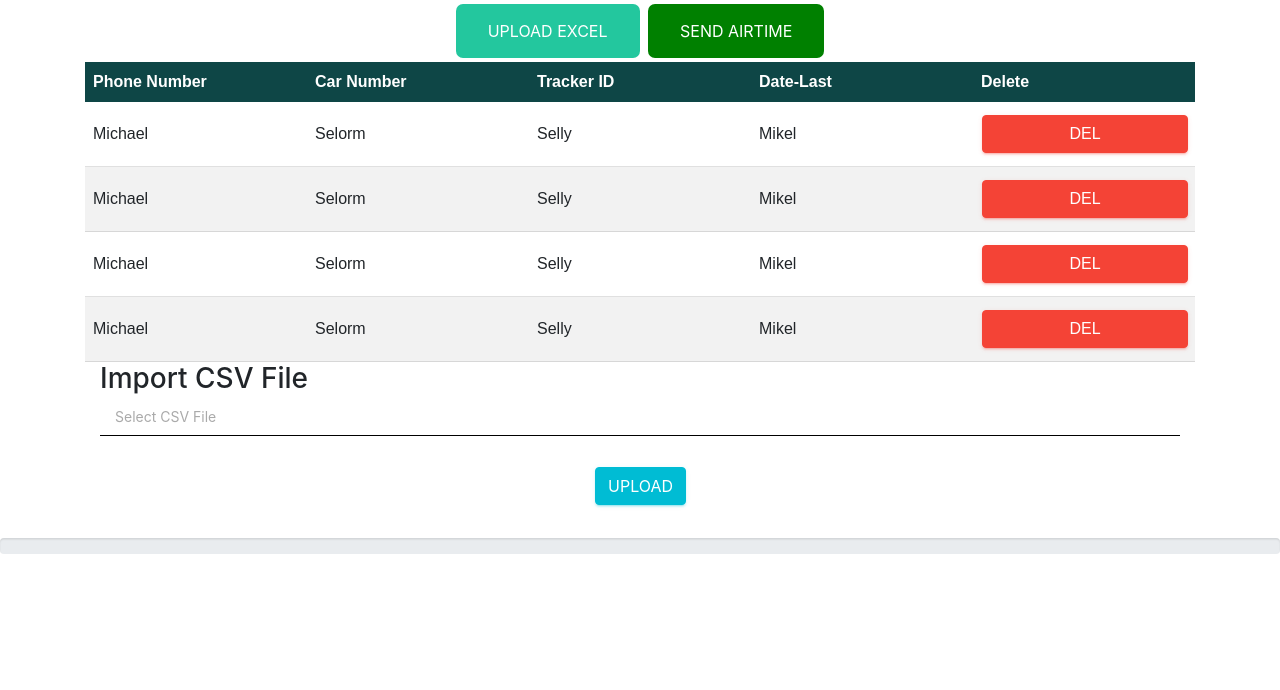
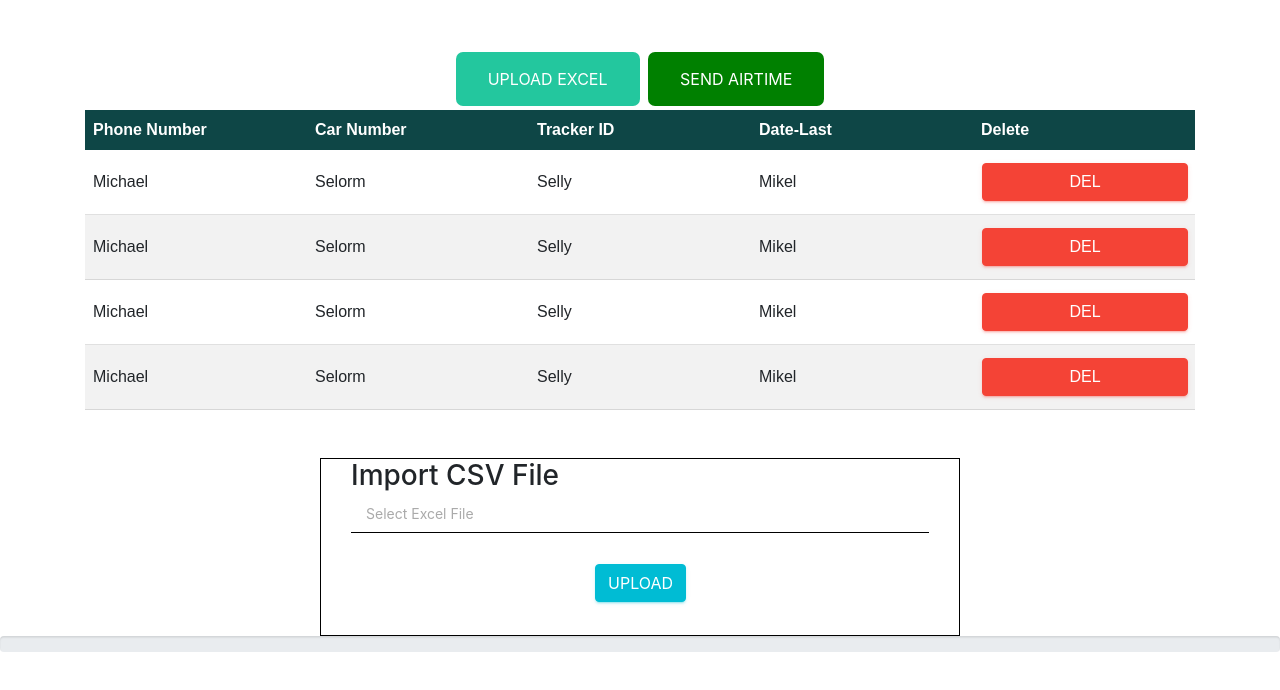
Before and after one commit to mselorm/AirtimeBot, a plain HTML site: page airtimeBot/home/control/table.html in a window 1280 px wide. Drawn offline with nearby package versions, Linux system fonts and the light colour scheme; files that its build step writes are made by us from their sources.

Commit message:
upload excel

```diff
--- a/airtimeBot/home/control/table.css
+++ b/airtimeBot/home/control/table.css
@@ -1,4 +1,8 @@
-
+.container-bkg{
+    border: 1px solid black;
+    width: 50%;
+    background-color: #fff;
+}
 .center {
     font-family: Arial, Helvetica, sans-serif;
     border-collapse: collapse;
--- a/airtimeBot/home/control/table.html
+++ b/airtimeBot/home/control/table.html
@@ -14,6 +14,8 @@
     <title>Document</title>
   </head>
   <body>
+      <br>
+      <br>
     <div class="btn-position">
         <input type="button" class="button-1" value="UPLOAD EXCEL" />
         <input type="button" class="button-2" value="SEND AIRTIME" />
@@ -84,8 +86,9 @@
 
       </div>
     </div>
+    <br><br>
 
-    <div class="container">
+    <div class="container container-bkg">
       <div class="container">
         <div class="panel panel-default">
           <div class="panel-heading">
@@ -101,7 +104,7 @@
             >
               <div class="form-group">
                   <div class="csv-border">
-                    <label class="col-md-4 control-label">Select CSV File</label>
+                    <label class="col-md-4 control-label">Select Excel File</label>
                     <input type="file" name="file" id="file" />
                   </div>
               </div>
```
